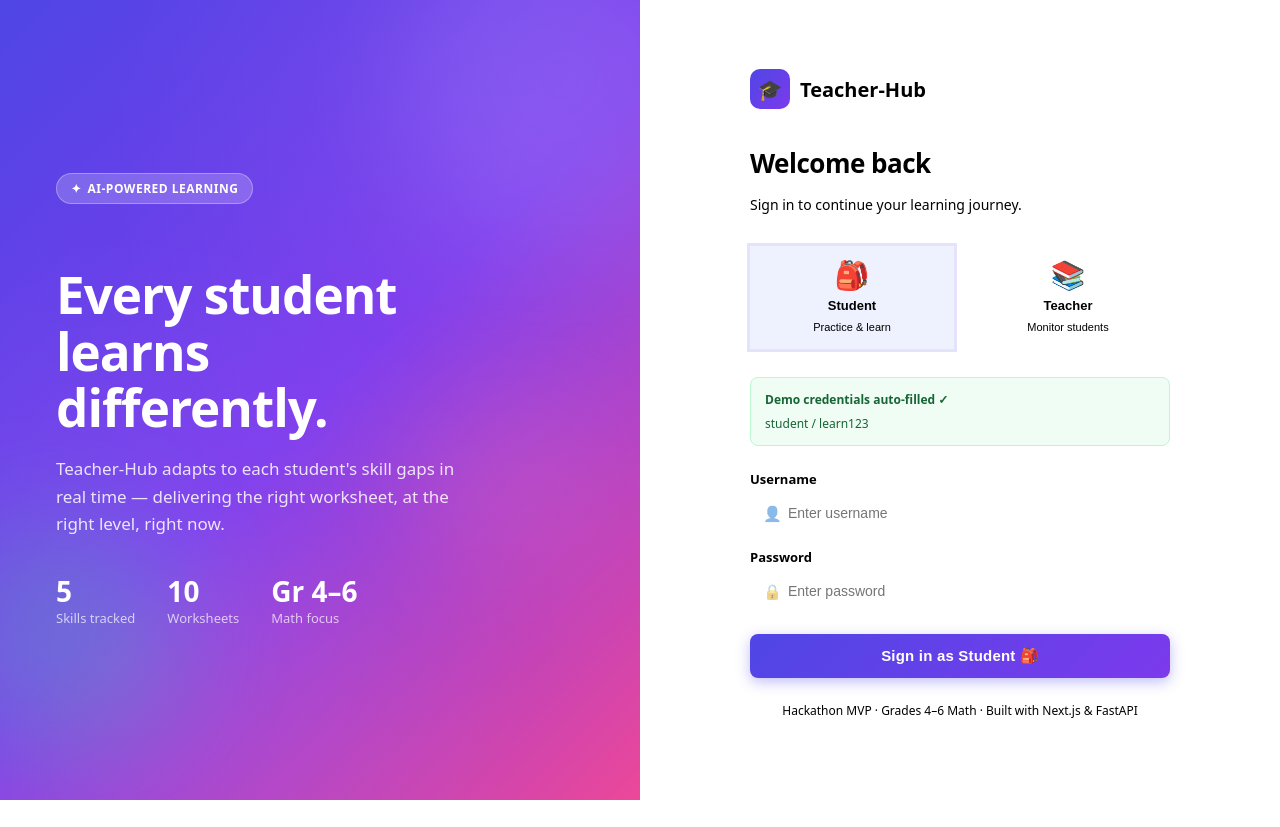
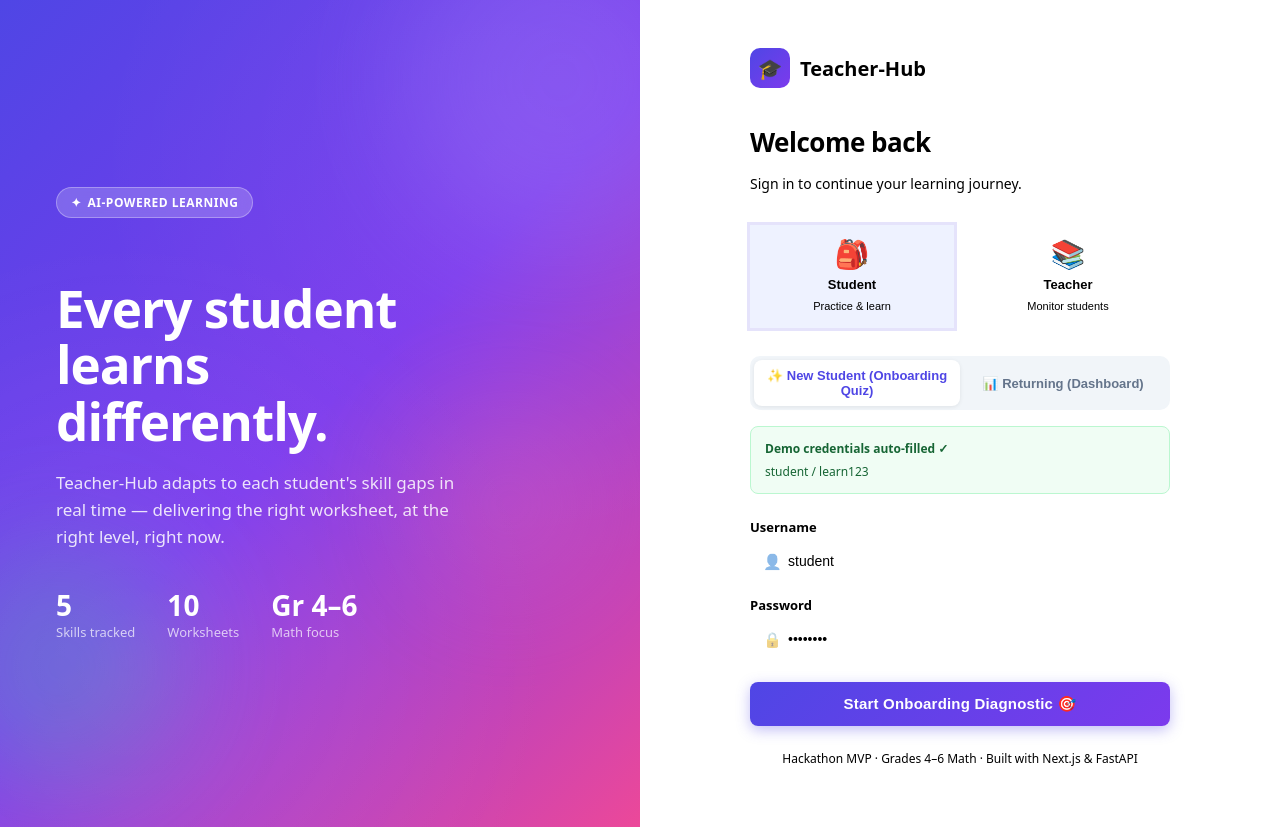
Before and after one commit to SabioTechTeam/Teacher-Hub, a Next.js app in the folder apps/web/: page / in a window 1280 px wide. Before the commit the page ends 800 px from the top, so only its background shows below. Built offline with nearby package versions, Linux system fonts and the light colour scheme.

Commit message:
feat(auth): default new student login to diagnostic assessment onboarding flow

```diff
--- a/apps/web/app/login/LoginClient.tsx
+++ b/apps/web/app/login/LoginClient.tsx
@@ -7,16 +7,17 @@ import styles from "./page.module.css";
 type Role = "student" | "teacher";
 
 const ACCOUNTS = {
-  student: { username: "student", password: "learn123", redirect: "/student/dashboard" },
-  teacher: { username: "teacher", password: "teach456", redirect: "/teacher/dashboard" },
+  student: { username: "student", password: "learn123" },
+  teacher: { username: "teacher", password: "teach456" },
 };
 
 export default function LoginClient() {
   const router = useRouter();
-  const [role, setRole]       = useState<Role>("student");
-  const [username, setUsername] = useState("");
-  const [password, setPassword] = useState("");
-  const [error, setError]     = useState("");
+  const [role, setRole] = useState<Role>("student");
+  const [isNewStudent, setIsNewStudent] = useState(true);
+  const [username, setUsername] = useState("student");
+  const [password, setPassword] = useState("learn123");
+  const [error, setError] = useState("");
 
   function handleRoleSwitch(r: Role) {
     setRole(r);
@@ -29,7 +30,14 @@ export default function LoginClient() {
     e.preventDefault();
     const acct = ACCOUNTS[role];
     if (username === acct.username && password === acct.password) {
-      router.push(acct.redirect);
+      if (role === "teacher") {
+        router.push("/teacher/dashboard");
+      } else if (isNewStudent) {
+        // New student onboarding routes through the diagnostic assessment quiz
+        router.push("/student");
+      } else {
+        router.push("/student/dashboard");
+      }
     } else {
       setError("Incorrect username or password.");
     }
@@ -104,6 +112,50 @@ export default function LoginClient() {
             </button>
           </div>
 
+          {/* Student Mode Selector (New Onboarding vs Returning) */}
+          {role === "student" && (
+            <div style={{ background: "#F1F5F9", borderRadius: 10, padding: 4, display: "flex", marginBottom: 16 }}>
+              <button
+                type="button"
+                onClick={() => setIsNewStudent(true)}
+                style={{
+                  flex: 1,
+                  padding: "8px 10px",
+                  borderRadius: 8,
+                  fontSize: 13,
+                  fontWeight: 600,
+                  border: "none",
+                  cursor: "pointer",
+                  background: isNewStudent ? "#FFFFFF" : "transparent",
+                  color: isNewStudent ? "#4F46E5" : "#64748B",
+                  boxShadow: isNewStudent ? "0 1px 4px rgba(0,0,0,0.08)" : "none",
+                  transition: "all 0.15s ease",
+                }}
+              >
+                ✨ New Student (Onboarding Quiz)
+              </button>
+              <button
+                type="button"
+                onClick={() => setIsNewStudent(false)}
+                style={{
+                  flex: 1,
+                  padding: "8px 10px",
+                  borderRadius: 8,
+                  fontSize: 13,
+                  fontWeight: 600,
+                  border: "none",
+                  cursor: "pointer",
+                  background: !isNewStudent ? "#FFFFFF" : "transparent",
+                  color: !isNewStudent ? "#4F46E5" : "#64748B",
+                  boxShadow: !isNewStudent ? "0 1px 4px rgba(0,0,0,0.08)" : "none",
+                  transition: "all 0.15s ease",
+                }}
+              >
+                📊 Returning (Dashboard)
+              </button>
+            </div>
+          )}
+
           {/* Static account hint */}
           <div className={styles.hint}>
             <div className={styles.hintTitle}>Demo credentials auto-filled ✓</div>
@@ -152,7 +204,11 @@ export default function LoginClient() {
             {error && <p className={styles.error}>{error}</p>}
 
             <button type="submit" className={styles.btn}>
-              Sign in as {role === "student" ? "Student 🎒" : "Teacher 📚"}
+              {role === "teacher"
+                ? "Sign in as Teacher 📚"
+                : isNewStudent
+                ? "Start Onboarding Diagnostic 🎯"
+                : "Sign in to Dashboard 🎒"}
             </button>
           </form>
 
```
